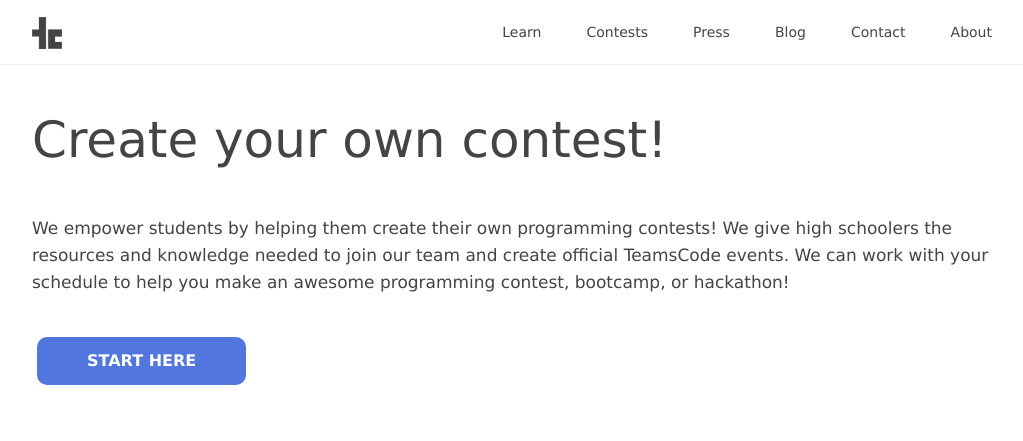
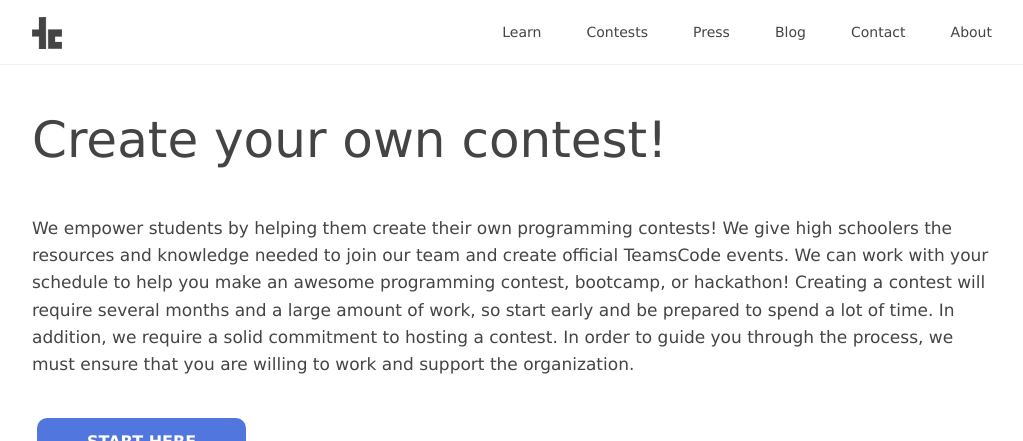
Before and after one commit to teamscode/teamscode.github.io, a Jekyll site: the page built from contests/create/index.html, in a window 1280 px wide and 1139 px high, cut to the strip 0-441 px from the top of the window. Shown: the whole strip, without its empty margins (128-1151 px from the left). Built offline with Jekyll 4.4.1, drawn with Linux system fonts in a browser that asks for light colours; nearby versions of some CDN libraries.

Commit message:
Update create a contest tab

```diff
--- a/contests/create/index.html
+++ b/contests/create/index.html
@@ -11,7 +11,11 @@ header: Contests
         We empower students by helping them create their own programming contests!
         We give high schoolers the resources and knowledge needed to join our team
         and create official TeamsCode events. We can work with your schedule to help you
-        make an awesome programming contest, bootcamp, or hackathon!
+        make an awesome programming contest, bootcamp, or hackathon! Creating a contest
+        will require several months and a large amount of work, so start early and be
+        prepared to spend a lot of time. In addition, we require a solid commitment to
+        hosting a contest. In order to guide you through the process, we must ensure that
+        you are willing to work and support the organization.
     </div>
     <a href = "https://teamscode.typeform.com/to/vikPaq"><button class = "contests-header-section-button">START HERE</button></a>
 </div>
```
Also changed, not shown: 12 other files.
